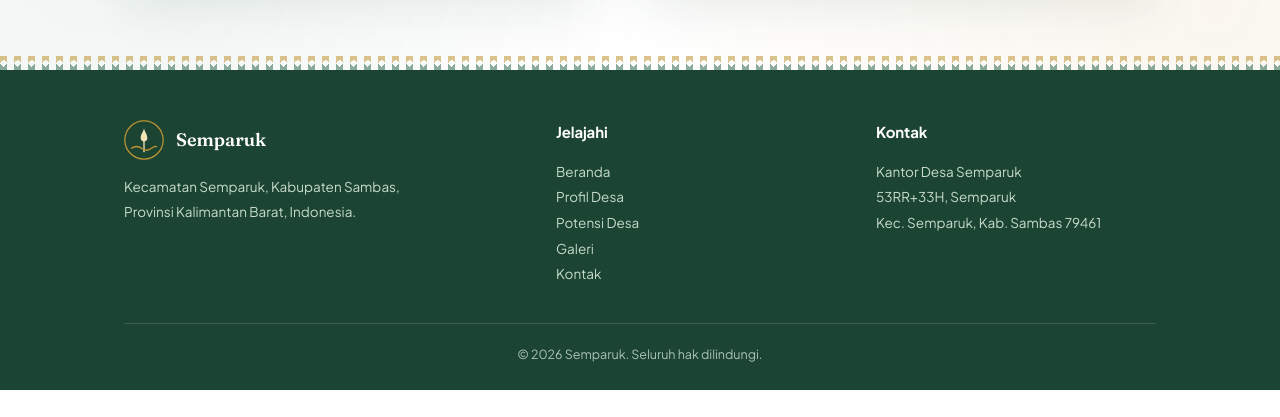
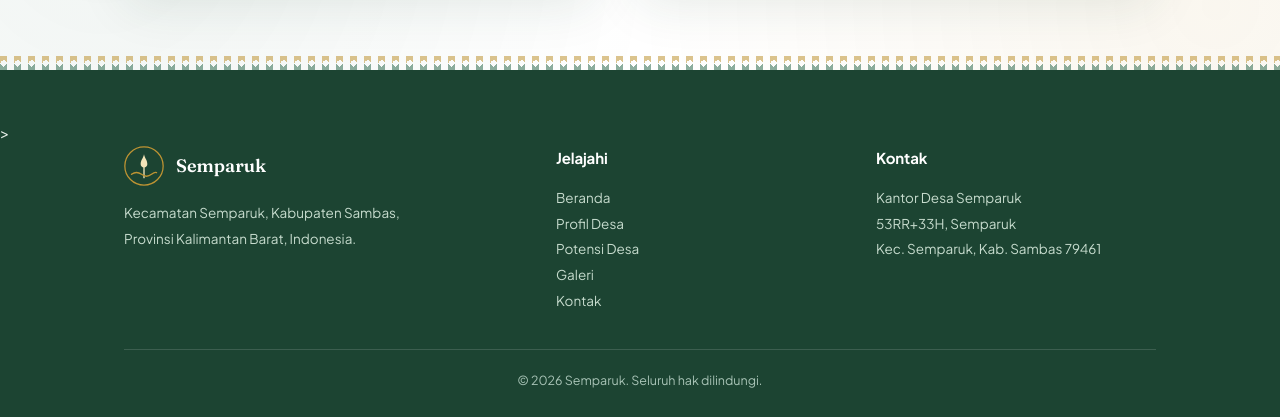
Before and after one commit to duenyunika/website-duenyunika, a plain HTML site: page kontak.html in a window 1280 px wide. Shown: the part 938-1355 px from the top of the page. Before the commit the page ends 1328 px from the top, so only its background shows below. Drawn offline with Linux system fonts and the light colour scheme.

Commit message:
Update kontak.html

```diff
--- a/kontak.html
+++ b/kontak.html
@@ -41,7 +41,11 @@ body{
   background-attachment:fixed;
   line-height:1.65;
   overflow-x:hidden;
+  min-height:100vh;
+  display:flex;
+  flex-direction:column;
 }
+
 h1,h2,h3,h4{font-family:'Fraunces', serif; letter-spacing:-0.01em; color:var(--ink); font-weight:600;}
 a{color:inherit; text-decoration:none;}
 img{max-width:100%; display:block;}
@@ -225,7 +229,7 @@ footer{
 
 <div class="motif"></div>
 
-<footer>
+<footer style="margin-top:auto;">>
   <div class="container">
     <div class="footer-grid">
       <div>
```
